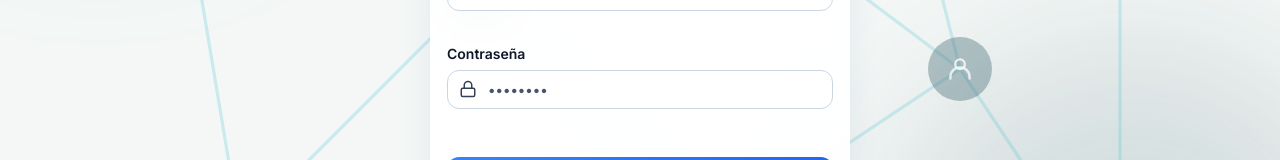
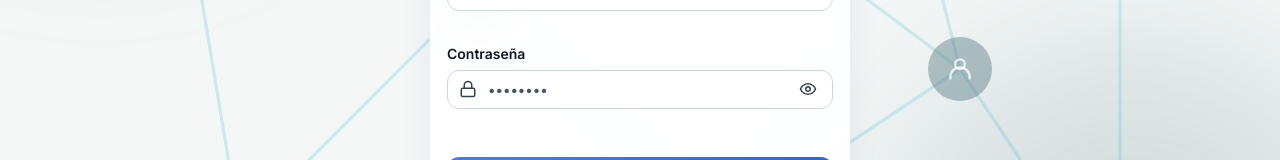
Before and after one commit to luisge12/SARA, a React (Vite) app in the folder client/: page /login in a window 1280 px wide. Shown: the part 411-571 px from the top of the page. Built offline with nearby package versions, Linux system fonts and the light colour scheme; no server answers.

Commit message:
feat(auth): add password visibility toggle eye icon in login and patient portal

```diff
--- a/client/src/components/Input.css
+++ b/client/src/components/Input.css
@@ -35,6 +35,10 @@
   padding-left: 2.5rem;
 }
 
+.input-field.has-right-element {
+  padding-right: 2.75rem;
+}
+
 .input-icon {
   position: absolute;
   left: 0.75rem;
@@ -42,6 +46,15 @@
   display: flex;
   align-items: center;
   pointer-events: none;
+}
+
+.input-right-element {
+  position: absolute;
+  right: 0.75rem;
+  display: flex;
+  align-items: center;
+  justify-content: center;
+  z-index: 2;
 }
 
 .input-field:focus {
--- a/client/src/components/Input.jsx
+++ b/client/src/components/Input.jsx
@@ -5,6 +5,7 @@ export const Input = React.forwardRef(({
   label,
   error,
   icon,
+  rightElement,
   className = '',
   type,
   onKeyDown,
@@ -35,9 +36,10 @@ export const Input = React.forwardRef(({
           type={type}
           onKeyDown={handleKeyDown}
           onWheel={handleWheel}
-          className={`input-field ${icon ? 'has-icon' : ''} ${error ? 'input-error' : ''}`}
+          className={`input-field ${icon ? 'has-icon' : ''} ${rightElement ? 'has-right-element' : ''} ${error ? 'input-error' : ''}`}
           {...props}
         />
+        {rightElement && <span className="input-right-element">{rightElement}</span>}
       </div>
       {error && <span className="input-error-msg">{error}</span>}
     </div>
--- a/client/src/pages/Login.jsx
+++ b/client/src/pages/Login.jsx
@@ -1,6 +1,6 @@
 import React, { useState, useEffect } from 'react';
 import { useNavigate, Link } from 'react-router-dom';
-import { Lock, User, AlertTriangle, ExternalLink, X, AlertCircle } from 'lucide-react';
+import { Lock, User, AlertTriangle, ExternalLink, X, AlertCircle, Eye, EyeOff } from 'lucide-react';
 import { Input } from '../components/Input';
 import { Button } from '../components/Button';
 import api from '../services/api';
@@ -44,6 +44,7 @@ export function Login() {
   const navigate = useNavigate();
   const [username, setUsername] = useState('');
   const [password, setPassword] = useState('');
+  const [showPassword, setShowPassword] = useState(false);
   const [errorMsg, setErrorMsg] = useState('');
   const [showPatientModal, setShowPatientModal] = useState(false);
   const [dateTime, setDateTime] = useState(new Date());
@@ -195,9 +196,40 @@ export function Login() {
 
           <Input
             label="Contraseña"
-            type="password"
+            type={showPassword ? 'text' : 'password'}
             placeholder="••••••••"
             icon={<Lock size={18} />}
+            rightElement={
+              <button
+                type="button"
+                onClick={() => setShowPassword(prev => !prev)}
+                tabIndex={-1}
+                aria-label={showPassword ? 'Ocultar contraseña' : 'Ver contraseña'}
+                title={showPassword ? 'Ocultar contraseña' : 'Ver contraseña'}
+                style={{
+                  background: 'none',
+                  border: 'none',
+                  padding: '0.25rem',
+                  cursor: 'pointer',
+                  display: 'flex',
+                  alignItems: 'center',
+                  justifyContent: 'center',
+                  color: showPassword ? 'var(--color-primary)' : 'var(--color-text-muted)',
+                  borderRadius: '6px',
+                  transition: 'all 0.2s'
+                }}
+                onMouseEnter={(e) => {
+                  e.currentTarget.style.color = 'var(--color-primary)';
+                  e.currentTarget.style.backgroundColor = 'rgba(42, 183, 202, 0.1)';
+                }}
+                onMouseLeave={(e) => {
+                  e.currentTarget.style.color = showPassword ? 'var(--color-primary)' : 'var(--color-text-muted)';
+                  e.currentTarget.style.backgroundColor = 'transparent';
+                }}
+              >
+                {showPassword ? <EyeOff size={18} /> : <Eye size={18} />}
+              </button>
+            }
             value={password}
             onChange={(e) => { setPassword(e.target.value); setErrorMsg(''); }}
             required
--- a/client/src/pages/PortalPaciente/PortalPacienteLogin.jsx
+++ b/client/src/pages/PortalPaciente/PortalPacienteLogin.jsx
@@ -1,6 +1,6 @@
 import React, { useState } from 'react';
 import { useNavigate } from 'react-router-dom';
-import { Activity, Lock, User, AlertCircle } from 'lucide-react';
+import { Activity, Lock, User, AlertCircle, Eye, EyeOff } from 'lucide-react';
 import { portalApi } from '../../services/api';
 
 const MedicalCrossBg = () => (
@@ -23,6 +23,7 @@ const CornerCircles = () => (
 export function PortalPacienteLogin() {
   const [username, setUsername] = useState('');
   const [password, setPassword] = useState('');
+  const [showPassword, setShowPassword] = useState(false);
   const [errorMsg, setErrorMsg] = useState('');
   const navigate = useNavigate();
 
@@ -91,17 +92,41 @@ export function PortalPacienteLogin() {
           </div>
 
           <div style={{ position: 'relative' }}>
-            <div style={{ position: 'absolute', top: '50%', left: '1rem', transform: 'translateY(-50%)', color: 'var(--color-text-muted)' }}>
+            <div style={{ position: 'absolute', top: '50%', left: '1rem', transform: 'translateY(-50%)', color: 'var(--color-text-muted)', pointerEvents: 'none' }}>
               <Lock size={18} />
             </div>
             <input
-              type="password"
+              type={showPassword ? "text" : "password"}
               placeholder="Contraseña"
               value={password}
               onChange={e => { setPassword(e.target.value); setErrorMsg(''); }}
               required
-              style={{ width: '100%', padding: '0.75rem 1rem 0.75rem 3rem', border: '1px solid var(--border-color)', borderRadius: '8px', backgroundColor: 'var(--color-bg-card)', color: 'var(--color-text-main)' }}
+              style={{ width: '100%', padding: '0.75rem 2.8rem 0.75rem 3rem', border: '1px solid var(--border-color)', borderRadius: '8px', backgroundColor: 'var(--color-bg-card)', color: 'var(--color-text-main)' }}
             />
+            <button
+              type="button"
+              onClick={() => setShowPassword(prev => !prev)}
+              tabIndex={-1}
+              aria-label={showPassword ? 'Ocultar contraseña' : 'Ver contraseña'}
+              title={showPassword ? 'Ocultar contraseña' : 'Ver contraseña'}
+              style={{
+                position: 'absolute',
+                top: '50%',
+                right: '0.75rem',
+                transform: 'translateY(-50%)',
+                background: 'none',
+                border: 'none',
+                padding: '0.25rem',
+                cursor: 'pointer',
+                display: 'flex',
+                alignItems: 'center',
+                justifyContent: 'center',
+                color: showPassword ? 'var(--color-primary)' : 'var(--color-text-muted)',
+                borderRadius: '6px'
+              }}
+            >
+              {showPassword ? <EyeOff size={18} /> : <Eye size={18} />}
+            </button>
           </div>
 
           <button type="submit" style={{ marginTop: '1rem', padding: '0.75rem', backgroundColor: 'var(--color-primary)', color: '#fff', border: 'none', borderRadius: '8px', fontWeight: '600', cursor: 'pointer', transition: 'all 0.2s', fontSize: '1rem' }}>
```
